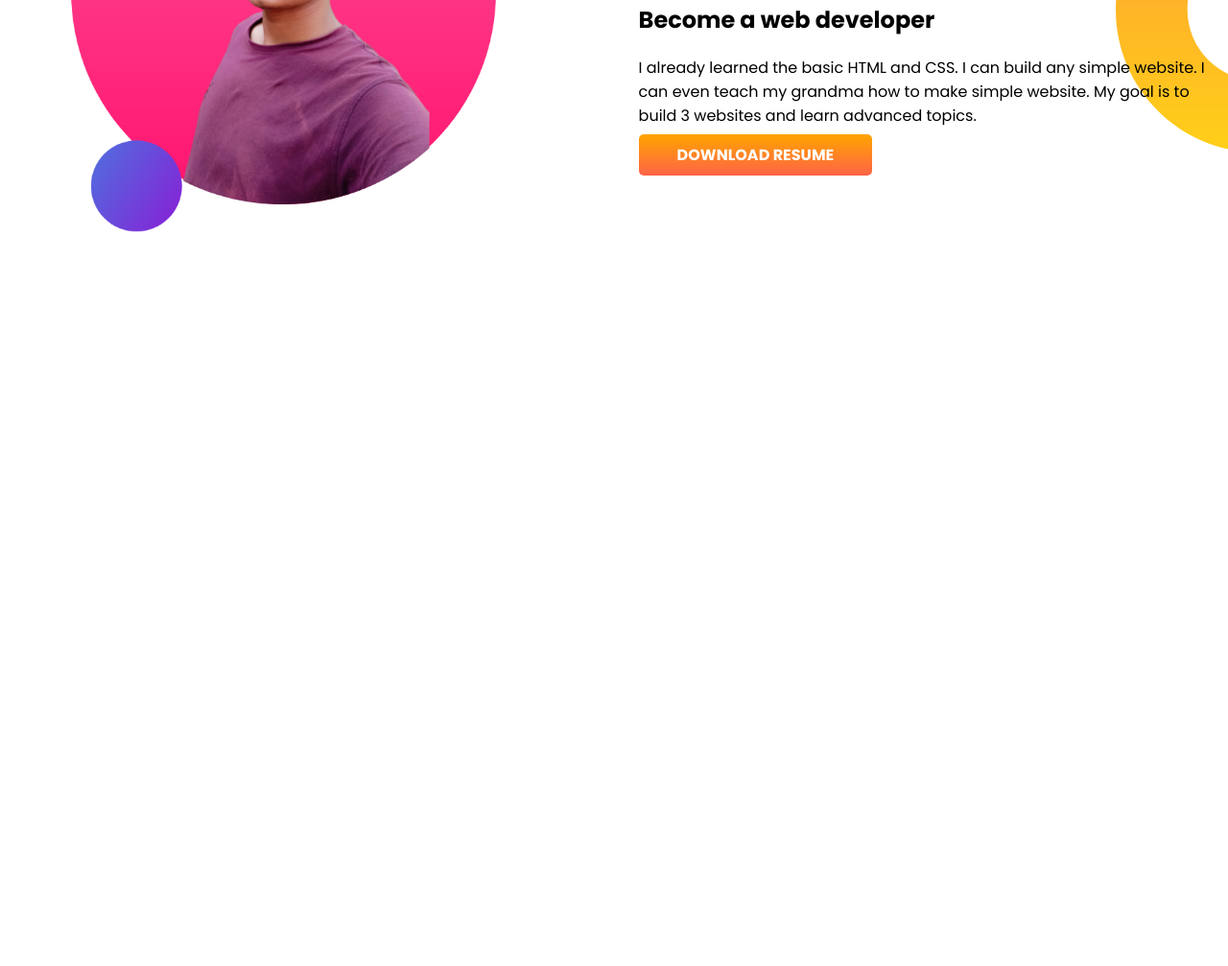
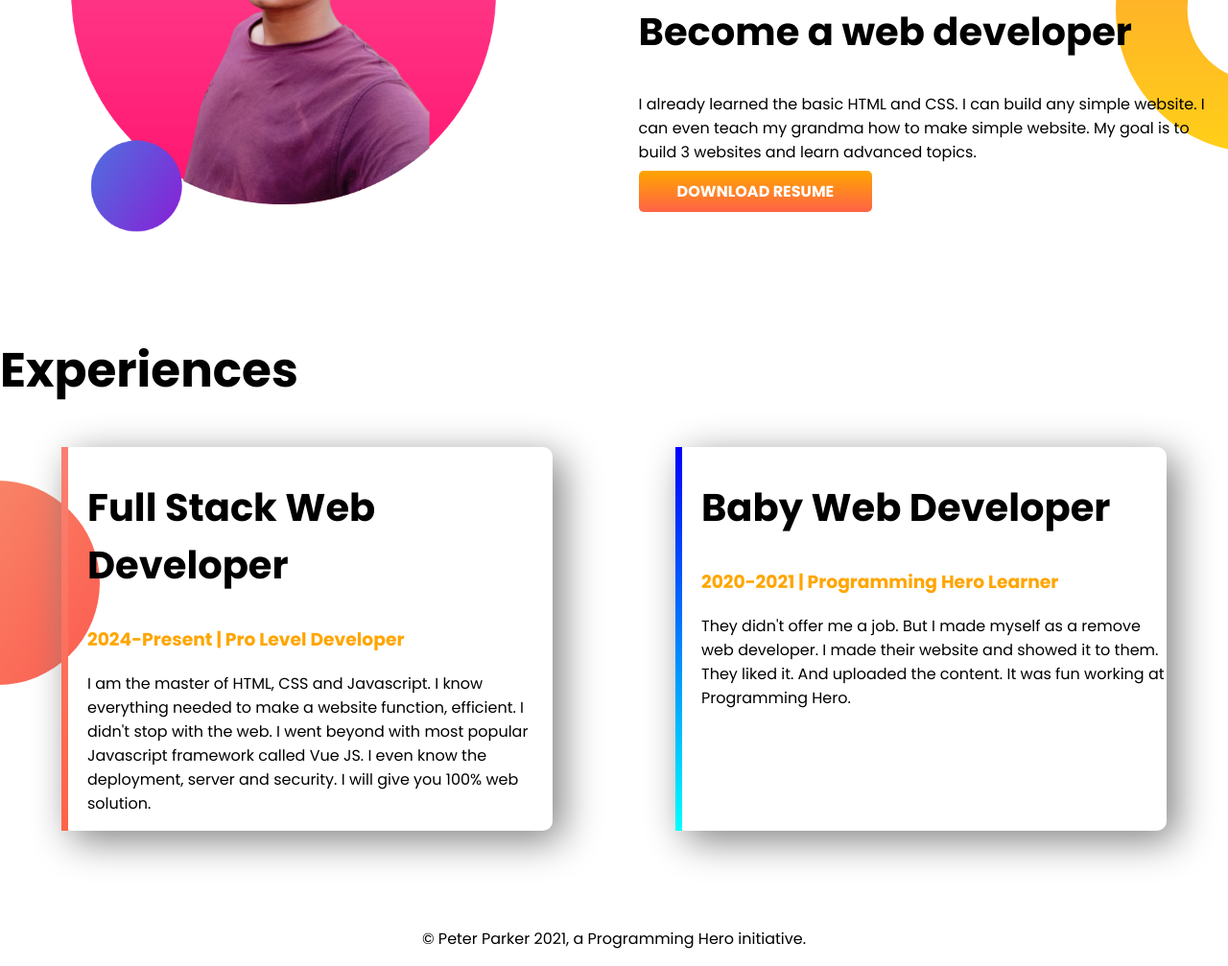
Before and after one commit to Dip022/Developer-Portfolio, a plain HTML site: page index.html in a window 1280 px wide. Shown: the part 825-1832 px from the top of the page at 96% size. Before the commit the page ends 1174 px from the top, so only its background shows below. Drawn offline with Linux system fonts and the light colour scheme.

Commit message:
footer added

```diff
--- a/index.html
+++ b/index.html
@@ -11,7 +11,7 @@
     <link rel="stylesheet" href="style.css">
 </head>
 <body>
-    <section class="top-banner">
+    <section class="top-banner flexble-container">
         <div class="half-width">
             <h1>Welcome To</h1>
             <h1><span class="orange-color">Dipok Roy</span> World!</h1>
@@ -22,7 +22,7 @@
             <img src="images/my-bg.png" alt="image">
         </div>
     </section>
-    <section class="dream-big">
+    <section class="dream-big flexble-container">
         <div class="half-width">
             <img src="images/dip.png" alt="image">
         </div>
@@ -33,6 +33,23 @@
             <a class="link-button" target="blank"  href="https://github.com/Dip022/Developer-Portfolio.git">DOWNLOAD RESUME</a>
         </div>
     </section>
-
+    <section class="experiences-area">
+        <h1>Experiences</h1>
+        <div class="flexble-container">
+            <div id="full-dev" class="experiences-item">
+                <h2>Full Stack Web Developer</h2>
+                <h3 class="orange-color">2024-Present | Pro Level Developer</h3>
+                <p>I am the master of HTML, CSS and Javascript. I know everything needed to make a website function, efficient. I didn't stop with the web. I went beyond with most popular Javascript framework called Vue JS. I even know the deployment, server and security. I will give you 100% web solution.</p>
+            </div>
+            <div id="wed-dev" class="experiences-item">
+                <h2>Baby Web Developer</h2>
+                <h3 class="orange-color">2020-2021 | Programming Hero Learner</h3>
+                <p>They didn't offer me a job. But I made myself as a remove web developer. I made their website and showed it to them. They liked it. And uploaded the content. It was fun working at Programming Hero.</p>
+            </div>
+        </div>
+    </section>
+    <footer>
+        <p>© Peter Parker 2021, a Programming Hero initiative.</p>
+    </footer>
 </body>
 </html>
--- a/style.css
+++ b/style.css
@@ -7,12 +7,14 @@ body{
 h1{
     font-size:50px ;
 }
-
+h2{
+    font-size: 40px;
+}
 .orange-color{
     color:orange;
 }
 
-section{
+.flexble-container{
     display: flex;
     margin-bottom: 100px;
 }
@@ -45,3 +47,29 @@ section{
     background-repeat: no-repeat;
     background-position: right;
 }
+.experiences-item{
+    width: 40%;
+    margin-left: 5%;
+    margin-right: 5%;
+    padding-left: 20px;
+    border-radius: 10px;
+    box-shadow: 10px 10px 40px gray;
+}
+.experiences-area{
+    background-image: url(images/exp-bg.png);
+    background-repeat: no-repeat;
+    background-position: left;
+}
+#wed-dev{
+    border-left: 7px solid;
+    border-image: linear-gradient(blue, cyan);
+    border-image-slice: 1;
+}
+#full-dev{
+    border-left: 7px solid;
+    border-image: linear-gradient(salmon, tomato);
+    border-image-slice: 1;
+}
+footer p{
+    text-align: center;
+}
```
Also changed, not shown: images/my-bg2.png (deleted).
